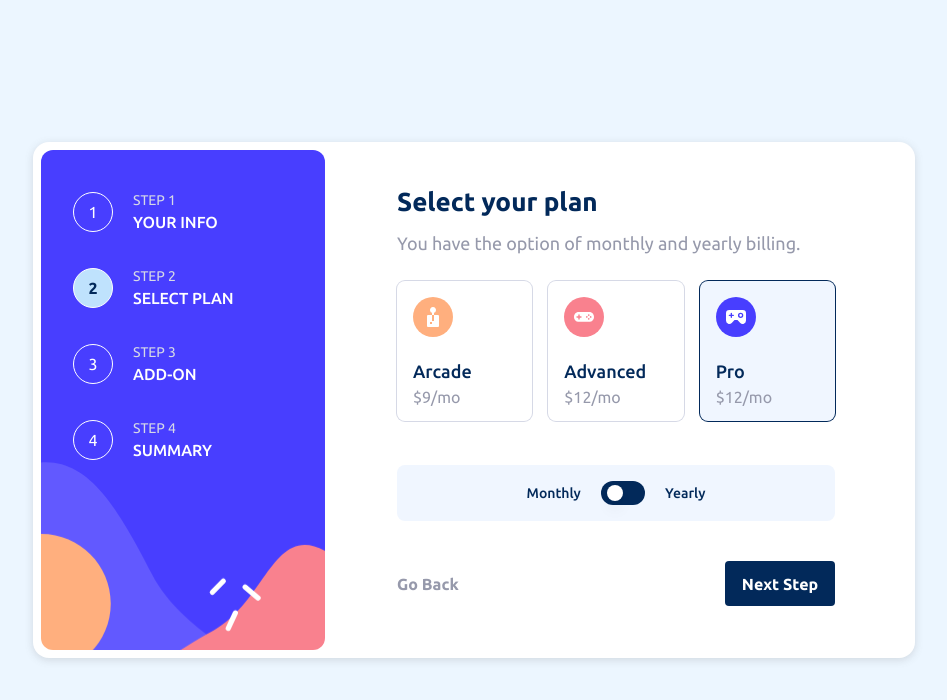
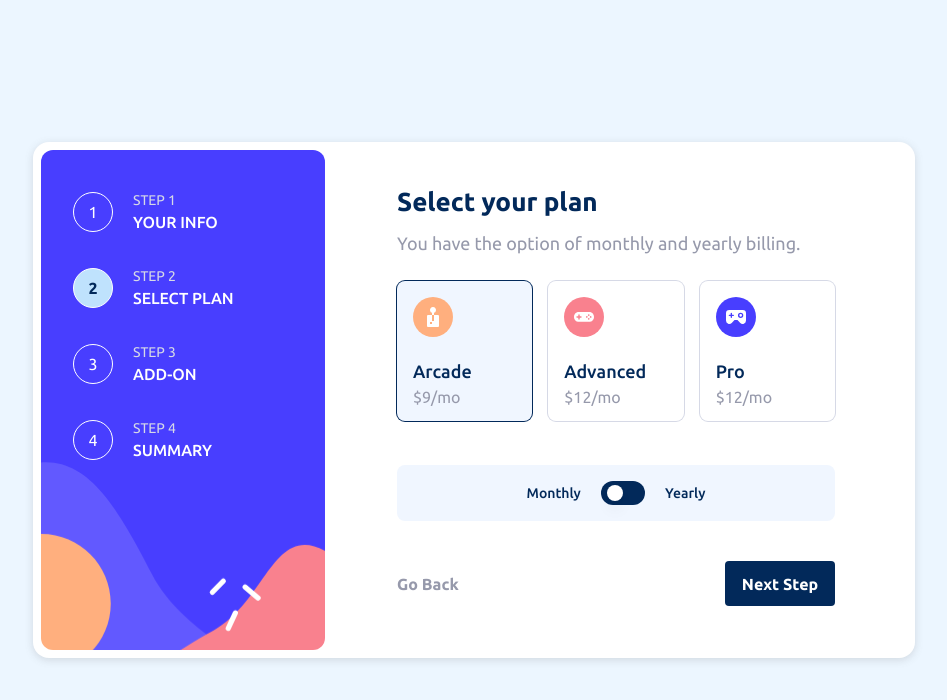
Before and after one commit to FesoQue/Advance-Multi-Step-Form, a Next.js app: page / in a window 1280 px wide. Both pictures are taken after typing "Sample", "name@example.com", "Sample" into the empty fields and a click on the button "Next Step". Shown: the top 700 px of the page, without its empty margins (166-1113 px from the left). Built offline with nearby package versions, Linux system fonts and the light colour scheme.

Commit message:
feat: functionality for billing/pricings

```diff
--- a/components/BillingPlan.tsx
+++ b/components/BillingPlan.tsx
@@ -3,19 +3,42 @@ import * as ToggleGroup from "@radix-ui/react-toggle-group";
 import Image from "next/image";
 import { Switch } from "./ui/switch";
 import { Label } from "./ui/label";
-import { formVariants } from "../lib/animation-variant";
 import { motion } from "framer-motion";
 import useVariants from "../hooks/useVariants";
+import { FormItems } from "@/app/page";
 
 const toggleGroupItemClasses =
   "hover:bg-alabaster data-[state=on]:bg-magnolia data-[state=on]:shadow-[0_0_0_1px] shadow-[0_0_0_1px] shadow-light-gray rounded-lg data-[state=on]:shadow-marine-blue flex p-4 w-full  items-center bg-white leading-4 mb-3 focus:z-10 focus:outline-none md:flex-col md:items-start md:gap-[20px]";
 
-const BillingPlan = ({ status }: { status: string }) => {
+type updateWithBilling = FormItems & {
+  updateForm: (updateField: Partial<FormItems>) => void;
+};
+
+type Plan = "arcade" | "advanced" | "pro";
+
+const BillingPlan = ({
+  status,
+  updateForm,
+  planSelected,
+  yearly,
+}: {
+  status: string;
+} & updateWithBilling) => {
+  const { variants } = useVariants({ status });
+
   const [isYearlyPlan, setIsYearlyPlan] = useState(false);
-  const { variants } = useVariants({ status });
+  const [plan, setPlan] = useState<Plan>(planSelected);
 
   const handleCheckedChange = () => {
     setIsYearlyPlan((prev) => !prev);
+    updateForm({ yearly: isYearlyPlan });
+  };
+
+  const handleValueChange = (plan: Plan) => {
+    if (planSelected) {
+      setPlan(plan);
+      updateForm({ planSelected: plan });
+    }
   };
 
   useEffect(() => {
@@ -41,7 +64,8 @@ const BillingPlan = ({ status }: { status: string }) => {
         type="single"
         aria-label="Billing Plan"
         orientation="horizontal"
-        value="pro"
+        value={plan}
+        onValueChange={handleValueChange}
       >
         <ToggleGroup.Item
           className={toggleGroupItemClasses}
@@ -57,7 +81,9 @@ const BillingPlan = ({ status }: { status: string }) => {
           />
           <div className="text-left">
             <p className="mb-1 text-lg font-medium text-marine-blue">Arcade</p>
-            <span className="text-cool-gray">$9/mo</span>
+            <span className="text-cool-gray">
+              {isYearlyPlan ? "$90/yr" : "$9/mo"}{" "}
+            </span>
           </div>
         </ToggleGroup.Item>
 
@@ -77,7 +103,9 @@ const BillingPlan = ({ status }: { status: string }) => {
             <p className="mb-1 text-lg font-medium text-marine-blue">
               Advanced
             </p>
-            <span className="text-cool-gray">$12/mo</span>
+            <span className="text-cool-gray">
+              {isYearlyPlan ? "$120/yr" : "$12/mo"}
+            </span>
           </div>
         </ToggleGroup.Item>
         <ToggleGroup.Item
@@ -94,7 +122,9 @@ const BillingPlan = ({ status }: { status: string }) => {
           />
           <div className="text-left">
             <p className="mb-1 text-lg font-medium text-marine-blue">Pro</p>
-            <span className="text-cool-gray">$12/mo</span>
+            <span className="text-cool-gray">
+              {isYearlyPlan ? "$150/yr" : "$12/mo"}
+            </span>
           </div>
         </ToggleGroup.Item>
       </ToggleGroup.Root>
--- a/src/app/page.tsx
+++ b/src/app/page.tsx
@@ -12,7 +12,7 @@ import { z } from "zod";
 import { FormSchema } from "../../types";
 import { useState } from "react";
 
-type FormItems = z.infer<typeof FormSchema>;
+export type FormItems = z.infer<typeof FormSchema>;
 
 const InitialValues: FormItems = {
   userName: "",
@@ -59,6 +59,14 @@ export default function Home() {
 
   const [formData, setFormData] = useState(InitialValues);
 
+  type SlideStatus = {
+    status: string;
+  };
+
+  const Status: SlideStatus = {
+    status: status,
+  };
+
   const updateFormData = (updateField: Partial<FormItems>) => {
     setFormData({ ...formData, ...updateField });
   };
@@ -88,7 +96,12 @@ export default function Home() {
                     <PersonalInfo key={"step1"} status={status} />
                   )}
                   {currentStepIndex === 1 && (
-                    <BillingPlan key={"step2"} status={status} />
+                    <BillingPlan
+                      key={"step2"}
+                      status={status}
+                      {...formData}
+                      updateForm={updateFormData}
+                    />
                   )}
                   {currentStepIndex === 2 && (
                     <Addons key={"step3"} status={status} />
--- a/types/index.ts
+++ b/types/index.ts
@@ -18,7 +18,7 @@ export const FormSchema = z.object({
   userPhoneNum: z.string(),
   planSelected: z.union([
     z.literal("arcade"),
-    z.literal("advance"),
+    z.literal("advanced"),
     z.literal("pro"),
   ]),
   yearly: z.boolean(),
```
